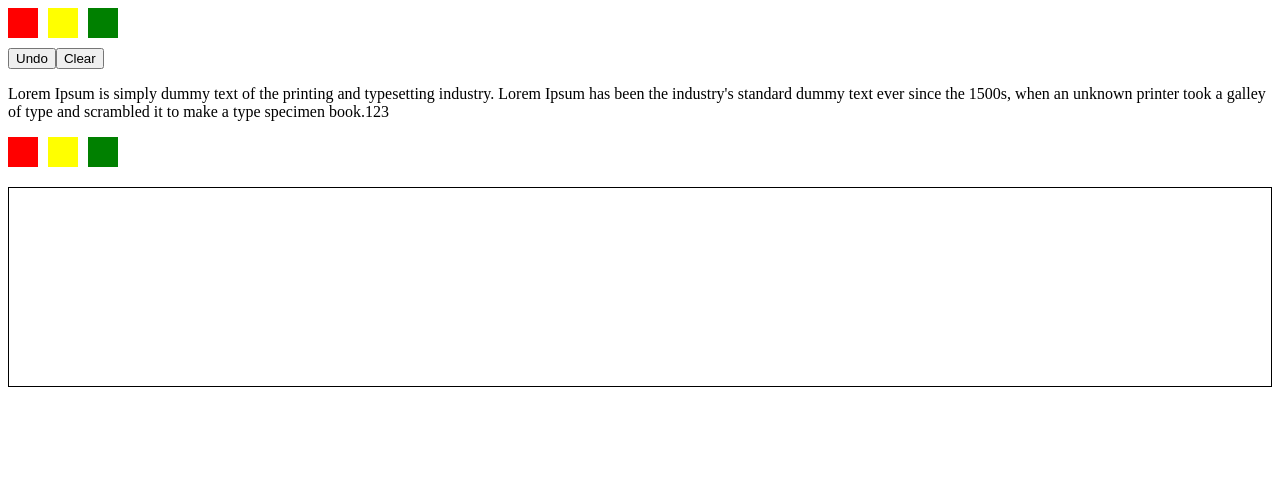
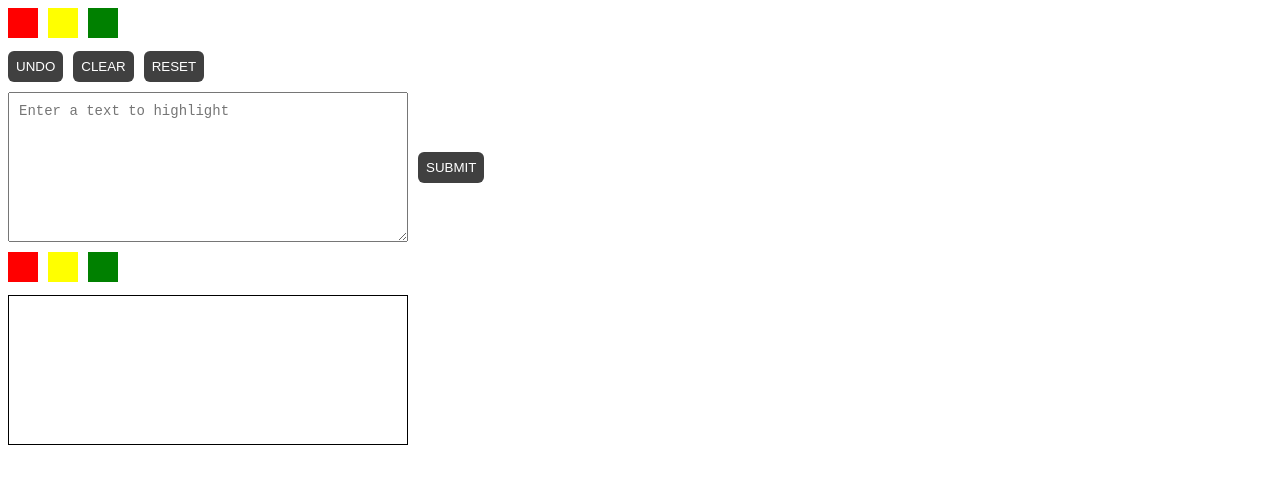
Before and after one commit to llewan/highlighter, a React app: page / in a window 1280 px wide. Built offline with nearby package versions, Linux system fonts and the light colour scheme.

Commit message:
Add Some UI

```diff
--- a/package.json
+++ b/package.json
@@ -14,7 +14,8 @@
   "dependencies": {
     "prop-types": "15.7.2",
     "react": "16.8.6",
-    "react-dom": "16.8.6"
+    "react-dom": "16.8.6",
+    "shortid": "2.2.15"
   },
   "devDependencies": {
     "@babel/core": "7.6.4",
--- a/src/business/actionTypes.js
+++ b/src/business/actionTypes.js
@@ -1,5 +1,7 @@
 const ADD = 'ADD';
 const CLEAR = 'CLEAR';
 const UNDO = 'UNDO';
+const ADD_TEXT_TO_HIGHLIGHT = 'ADD_TEXT_TO_HIGHLIGHT';
+const RESET = 'RESET';
 
-export { ADD, CLEAR, UNDO };
+export { ADD, CLEAR, UNDO, ADD_TEXT_TO_HIGHLIGHT, RESET };
--- a/src/business/reducer.js
+++ b/src/business/reducer.js
@@ -1,6 +1,6 @@
-import { ADD, CLEAR, UNDO } from './actionTypes';
+import { ADD, CLEAR, UNDO, RESET, ADD_TEXT_TO_HIGHLIGHT } from './actionTypes';
 
-const initialState = { highlights: [] };
+const initialState = { highlights: [], textToHighlight: '' };
 
 function reducer(state, action) {
   switch (action.type) {
@@ -10,6 +10,10 @@ function reducer(state, action) {
       return { ...state, highlights: [...state.highlights.slice(0, state.highlights.length - 1)] };
     case CLEAR:
       return { ...state, highlights: [] };
+    case RESET:
+      return initialState;
+    case ADD_TEXT_TO_HIGHLIGHT:
+      return { ...state, textToHighlight: action.payload };
     default:
       return initialState;
   }
--- a/src/components/colorPicker/colorPicker.scss
+++ b/src/components/colorPicker/colorPicker.scss
@@ -3,8 +3,8 @@
     width: 30px;
     height: 30px;
     border: none;
+    margin: 0;
     margin-right: 10px;
-    margin-bottom: 10px;
     &--red {
       background: red;
     }
--- a/src/components/filter/filter.js
+++ b/src/components/filter/filter.js
@@ -1,5 +1,7 @@
 import React from 'react';
 import PropTypes from 'prop-types';
+import shortid from 'shortid';
+import Highlight from '../highlight/highlight';
 import ColorPicker from '../colorPicker/colorPicker';
 
 const Filter = (props) => {
@@ -14,8 +16,10 @@ const Filter = (props) => {
         onSetColor={props.onSetFilterColor}
       />
       <ul className="filter__words">
-        {filteredHighlights.map(chunk => (<li className="filter__words__row">
-          <span style={{ background: chunk.colorToHighlight }}>{chunk.highlight}</span></li>))}
+        {filteredHighlights.map(line => (
+          <li key={shortid.generate()} className="filter__words__row">
+            <Highlight color={line.colorToHighlight} text={line.highlight} />
+          </li>))}
       </ul>
     </section>
   );
--- a/src/components/filter/filter.scss
+++ b/src/components/filter/filter.scss
@@ -1,8 +1,8 @@
 .filter {
   &__words {
     border: 1px solid black;
-    width: 100%;
-    min-height: 200px;
+    width: 400px;
+    min-height: 150px;
     margin-top: 10px;
     padding: 10px;
     list-style: none;
--- /dev/null
+++ b/src/components/highlight/highlight.js
@@ -0,0 +1,13 @@
+import React from 'react';
+import PropTypes from 'prop-types';
+
+const Highlight = props => (
+  <span style={{ background: props.color }}>{props.text}</span>
+);
+
+Highlight.propTypes = {
+  color: PropTypes.string.isRequired,
+  text: PropTypes.string.isRequired,
+};
+
+export default Highlight;
--- a/src/components/highlighter/highlighter.js
+++ b/src/components/highlighter/highlighter.js
@@ -1,33 +1,30 @@
 import React, { useState, useEffect, useReducer } from 'react';
-import PropTypes from 'prop-types';
+import shortid from 'shortid';
 import ColorPicker from '../colorPicker/colorPicker';
 import Filter from '../filter/filter';
+import Highlight from '../highlight/highlight';
+import Panel from '../panel/panel';
 import { reducer, initialState } from '../../business/reducer';
-import { ADD, CLEAR, UNDO } from '../../business/actionTypes';
+import { ADD, CLEAR, UNDO, RESET, ADD_TEXT_TO_HIGHLIGHT } from '../../business/actionTypes';
 
-const Highlighter = (props) => {
+const Highlighter = () => {
   const [colorToHighlight, setColorToHighlight] = useState('');
   const [colorToFilter, setColorToFilter] = useState('');
   const [state, dispatch] = useReducer(reducer, initialState);
-  const [text, setText] = useState(props.textToHighlight);
+  const [text, setText] = useState([]);
 
   useEffect(() => {
     const applyHighlight = (char, index) => {
-      const phrase = state.highlights.find(highlight => (index >= highlight.from && index <= highlight.to));
-      return phrase ? <span style={{ background: phrase.colorToHighlight }}>{char}</span> : char;
+      const shouldBeHighlighted = state.highlights.find(highlight => (index >= highlight.from && index <= highlight.to));
+      return shouldBeHighlighted ? <Highlight key={shortid.generate()} color={shouldBeHighlighted.colorToHighlight} text={char} /> : char;
     };
-    const formattedText = props.textToHighlight.split('').map(applyHighlight);
+    const formattedText = state.textToHighlight.split('').map(applyHighlight);
     setText(formattedText);
-  }, [props.textToHighlight, state.highlights]);
+  }, [state.highlights, state.textToHighlight]);
 
-  const highlightText = (ev) => {
-    ev.stopPropagation();
-
-    const highlight = window && window.getSelection().toString();
-    const from = props.textToHighlight.indexOf(highlight);
-    const to = from + (highlight.length - 1);
-    if (!highlight.length || !colorToHighlight) return;
-    dispatch({ type: ADD, payload: { highlight, colorToHighlight, from, to } });
+  const addHighlight = (aHighlight) => {
+    if (!aHighlight) return;
+    dispatch({ type: ADD, payload: aHighlight });
   };
 
   const undo = () => {
@@ -38,12 +35,30 @@ const Highlighter = (props) => {
     dispatch({ type: CLEAR });
   };
 
+  const reset = () => {
+    dispatch({ type: RESET });
+  };
+
+  const selectText = (aTextToHighlight) => {
+    dispatch({ type: ADD_TEXT_TO_HIGHLIGHT, payload: aTextToHighlight });
+  };
+
   return (
     <section className="highlighter">
       <ColorPicker onSetColor={setColorToHighlight} />
-      <button onClick={undo}>Undo</button>
-      <button onClick={clear}>Clear</button>
-      <p onMouseUp={highlightText}>{text}</p>
+
+      <button className="highlighter__action" onClick={undo}>Undo</button>
+      <button className="highlighter__action" onClick={clear}>Clear</button>
+      <button className="highlighter__action" onClick={reset}>Reset</button>
+
+      <Panel
+        onHighlight={addHighlight}
+        onSelectTextToHighlight={selectText}
+        colorToHighlight={colorToHighlight}
+        text={text}
+        textToHighlight={state.textToHighlight}
+      />
+
       <Filter
         highlights={state.highlights}
         filterByColor={colorToFilter}
@@ -53,8 +68,4 @@ const Highlighter = (props) => {
   );
 };
 
-Highlighter.propTypes = {
-  textToHighlight: PropTypes.string.isRequired,
-};
-
 export default Highlighter;
--- a/src/components/highlighter/highlighter.scss
+++ b/src/components/highlighter/highlighter.scss
@@ -1,2 +1,17 @@
 @import "../colorPicker/colorPicker";
 @import "../filter/filter";
+@import "../panel/panel";
+
+.highlighter {
+  &__action {
+    margin: 10px 10px 0 0;
+    border: none;
+    background: #404040;
+    color: #ffffff !important;
+    font-weight: 100;
+    padding: 8px;
+    text-transform: uppercase;
+    border-radius: 6px;
+    display: inline-block;
+  }
+}
--- /dev/null
+++ b/src/components/panel/panel.js
@@ -0,0 +1,48 @@
+import React, { useState, Fragment } from 'react';
+import PropTypes from 'prop-types';
+
+const Panel = (props) => {
+  const [value, setValue] = useState('');
+
+  const highlightText = (ev) => {
+    ev.stopPropagation();
+
+    const { colorToHighlight, textToHighlight, onHighlight } = props;
+    const highlight = window && window.getSelection().toString();
+    const from = textToHighlight.indexOf(highlight);
+    const to = from + (highlight.length - 1);
+    const isValidHighlight = highlight.length && colorToHighlight;
+    const obj = isValidHighlight ? { highlight, colorToHighlight, from, to } : null;
+
+    onHighlight(obj);
+  };
+
+  const handleChange = (ev) => {
+    setValue(ev.target.value);
+  };
+
+  const handleSubmit = () => {
+    props.onSelectTextToHighlight(value);
+  };
+
+  const renderTextArea = () => (<Fragment>
+    <textarea className="panel__textArea" placeholder={'Enter a text to highlight'} value={value} onChange={handleChange} />
+    <button className="panel__submit" onClick={handleSubmit}>Submit</button>
+  </Fragment>);
+
+  return (
+    <section className="panel">
+      { props.textToHighlight ? <p className="panel__highlightMode"  onMouseUp={highlightText}>{props.text}</p> : renderTextArea() }
+    </section>
+  );
+};
+
+Panel.propTypes = {
+  onHighlight: PropTypes.func.isRequired,
+  onSelectTextToHighlight: PropTypes.func.isRequired,
+  colorToHighlight: PropTypes.string.isRequired,
+  text: PropTypes.array.isRequired,
+  textToHighlight: PropTypes.string.isRequired,
+};
+
+export default Panel;
--- /dev/null
+++ b/src/components/panel/panel.scss
@@ -0,0 +1,32 @@
+.panel {
+  margin: 10px 0;
+
+  display: flex;
+  justify-content: left;
+  align-items: center;
+
+  &__highlightMode,
+  &__textArea {
+    width: 400px;
+    min-height: 150px;
+    box-sizing: border-box;
+    padding: 10px;
+    margin: 0;
+  }
+
+  &__textArea {
+    font-size: 14px;
+  }
+
+  &__submit {
+    margin: 0 10px;
+    border: none;
+    background: #404040;
+    color: #ffffff !important;
+    font-weight: 100;
+    padding: 8px;
+    text-transform: uppercase;
+    border-radius: 6px;
+    display: inline-block;
+  }
+}
--- a/src/index.js
+++ b/src/index.js
@@ -3,6 +3,4 @@ import ReactDOM from 'react-dom';
 import Highlighter from './components/highlighter/highlighter';
 import './components/highlighter/highlighter.scss';
 
-const text = "Lorem Ipsum is simply dummy text of the printing and typesetting industry. Lorem Ipsum has been the industry's standard dummy text ever since the 1500s, when an unknown printer took a galley of type and scrambled it to make a type specimen book.123";
-
-ReactDOM.render(<Highlighter textToHighlight={text} />, document.getElementById('root'));
+ReactDOM.render(<Highlighter />, document.getElementById('root'));
```
Also changed, not shown: 1 other file.
